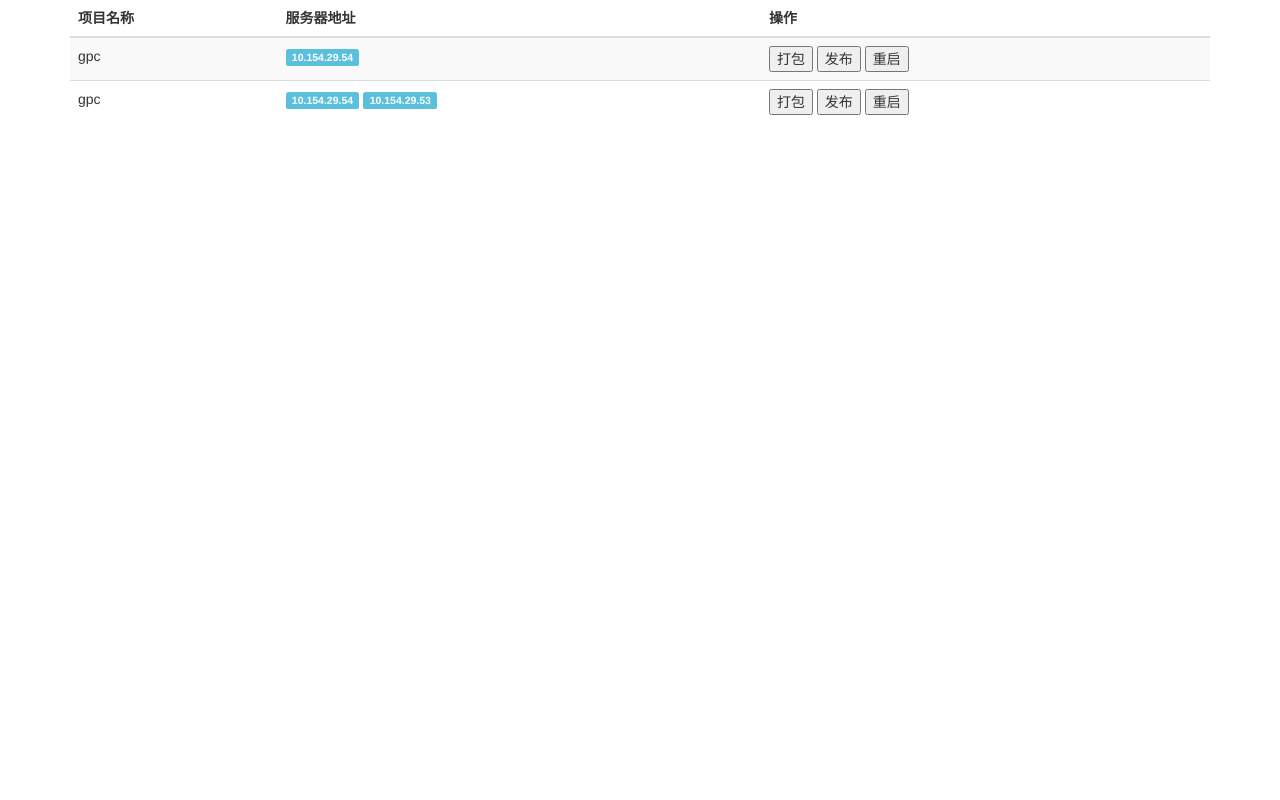
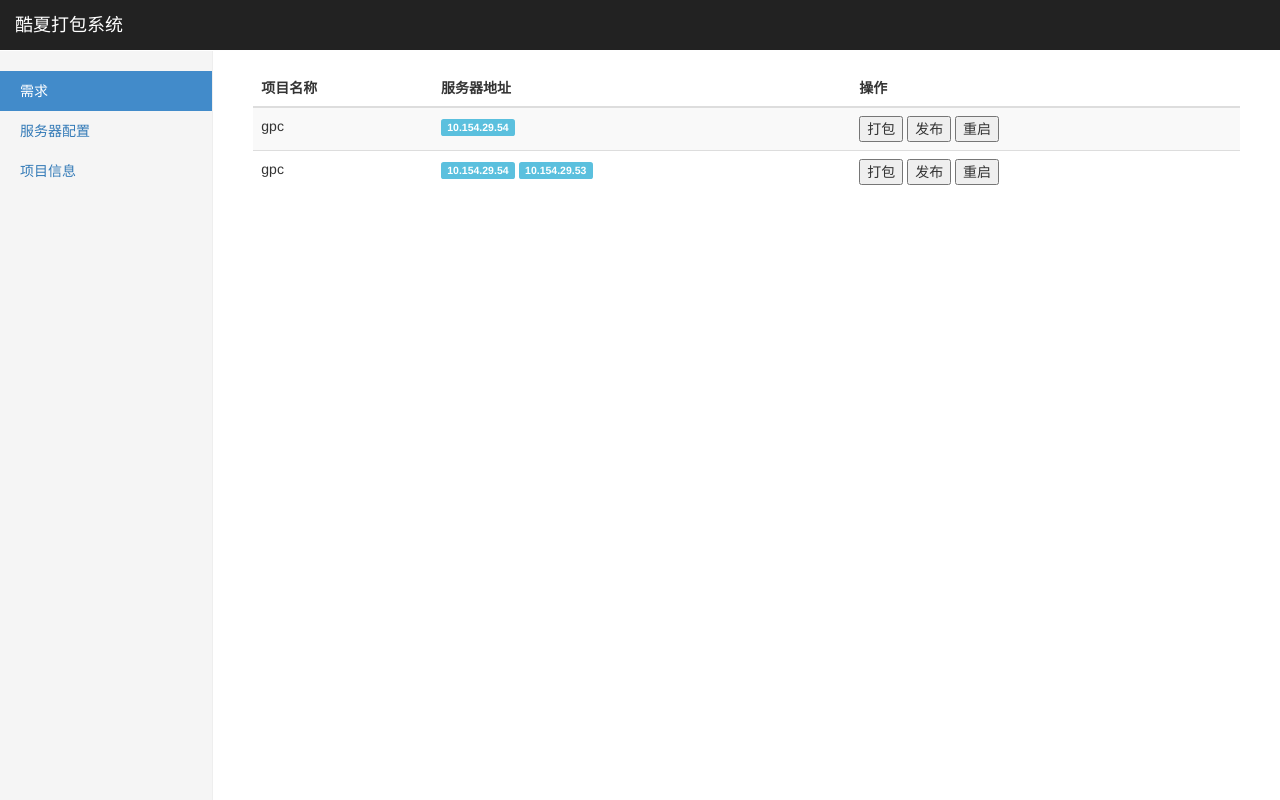
Before and after one commit to youpengfei/summer, a Flask app: page / in a window 1280 px wide. Run offline with Flask 2, Linux system fonts and the light colour scheme; data comes from the database, SQL or seed files in the repository; some libraries are stand-ins or nearby versions.

Commit message:
新增模版

```diff
--- a/templates/layout.html
+++ b/templates/layout.html
@@ -1,23 +1,178 @@
 <!DOCTYPE html>
-<html lang="en">
+<html lang="zh-CN">
 <head>
-    <meta charset="UTF-8">
+    <meta charset="utf-8">
+    <meta http-equiv="X-UA-Compatible" content="IE=edge">
+    <meta name="viewport" content="width=device-width, initial-scale=1">
+    <!-- 上述3个meta标签*必须*放在最前面，任何其他内容都*必须*跟随其后！ -->
+    <meta name="description" content="">
+    <meta name="author" content="">
+
     <title> {% block title %}酷夏打包系统{% endblock %}</title>
-    <!-- 新 Bootstrap 核心 CSS 文件 -->
-    <link rel="stylesheet" href="//cdn.bootcss.com/bootstrap/3.3.5/css/bootstrap.min.css">
 
-    <!-- 可选的Bootstrap主题文件（一般不用引入） -->
-    <link rel="stylesheet" href="//cdn.bootcss.com/bootstrap/3.3.5/css/bootstrap-theme.min.css">
+    <!-- Bootstrap core CSS -->
+    <link href="//cdn.bootcss.com/bootstrap/3.3.5/css/bootstrap.min.css" rel="stylesheet">
 
-    <!-- jQuery文件。务必在bootstrap.min.js 之前引入 -->
-    <script src="//cdn.bootcss.com/jquery/1.11.3/jquery.min.js"></script>
+    <!-- Custom styles for this template -->
+    <style>
+        /*
+ * Base structure
+ */
 
-    <!-- 最新的 Bootstrap 核心 JavaScript 文件 -->
-    <script src="//cdn.bootcss.com/bootstrap/3.3.5/js/bootstrap.min.js"></script>
+        /* Move down content because we have a fixed navbar that is 50px tall */
+        body {
+            padding-top: 50px;
+        }
+
+        /*
+         * Global add-ons
+         */
+
+        .sub-header {
+            padding-bottom: 10px;
+            border-bottom: 1px solid #eee;
+        }
+
+        /*
+         * Top navigation
+         * Hide default border to remove 1px line.
+         */
+        .navbar-fixed-top {
+            border: 0;
+        }
+
+        /*
+         * Sidebar
+         */
+
+        /* Hide for mobile, show later */
+        .sidebar {
+            display: none;
+        }
+
+        @media (min-width: 768px) {
+            .sidebar {
+                position: fixed;
+                top: 51px;
+                bottom: 0;
+                left: 0;
+                z-index: 1000;
+                display: block;
+                padding: 20px;
+                overflow-x: hidden;
+                overflow-y: auto; /* Scrollable contents if viewport is shorter than content. */
+                background-color: #f5f5f5;
+                border-right: 1px solid #eee;
+            }
+        }
+
+        /* Sidebar navigation */
+        .nav-sidebar {
+            margin-right: -21px; /* 20px padding + 1px border */
+            margin-bottom: 20px;
+            margin-left: -20px;
+        }
+
+        .nav-sidebar > li > a {
+            padding-right: 20px;
+            padding-left: 20px;
+        }
+
+        .nav-sidebar > .active > a,
+        .nav-sidebar > .active > a:hover,
+        .nav-sidebar > .active > a:focus {
+            color: #fff;
+            background-color: #428bca;
+        }
+
+        /*
+         * Main content
+         */
+
+        .main {
+            padding: 20px;
+        }
+
+        @media (min-width: 768px) {
+            .main {
+                padding-right: 40px;
+                padding-left: 40px;
+            }
+        }
+
+        .main .page-header {
+            margin-top: 0;
+        }
+
+        /*
+         * Placeholder dashboard ideas
+         */
+
+        .placeholders {
+            margin-bottom: 30px;
+            text-align: center;
+        }
+
+        .placeholders h4 {
+            margin-bottom: 0;
+        }
+
+        .placeholder {
+            margin-bottom: 20px;
+        }
+
+        .placeholder img {
+            display: inline-block;
+            border-radius: 50%;
+        }
+    </style>
+
+
+    <!-- HTML5 shim and Respond.js for IE8 support of HTML5 elements and media queries -->
+    <!--[if lt IE 9]>
+    <script src="//cdn.bootcss.com/html5shiv/3.7.2/html5shiv.min.js"></script>
+    <script src="//cdn.bootcss.com/respond.js/1.4.2/respond.min.js"></script>
+    <![endif]-->
 </head>
+
 <body>
-<div class="container">
-    {% block body %}{% endblock %}
+
+<nav class="navbar navbar-inverse navbar-fixed-top">
+    <div class="container-fluid">
+        <div class="navbar-header">
+            <button type="button" class="navbar-toggle collapsed" data-toggle="collapse" data-target="#navbar"
+                    aria-expanded="false" aria-controls="navbar">
+                <span class="sr-only">Toggle navigation</span>
+                <span class="icon-bar"></span>
+                <span class="icon-bar"></span>
+                <span class="icon-bar"></span>
+            </button>
+            <a class="navbar-brand" href="/">酷夏打包系统</a>
+        </div>
+        <div id="navbar" class="navbar-collapse collapse">
+        </div>
+    </div>
+</nav>
+
+<div class="container-fluid">
+    <div class="row">
+        <div class="col-sm-3 col-md-2 sidebar">
+            <ul class="nav nav-sidebar">
+                <li class="active"><a href="/">需求</a></li>
+                <li><a href="/server/list">服务器配置</a></li>
+                <li><a href="/project/list">项目信息</a></li>
+            </ul>
+        </div>
+        <div class="col-sm-9 col-sm-offset-3 col-md-10 col-md-offset-2 main">
+            {% block body %}{% endblock %}
+        </div>
+    </div>
 </div>
+
+<!-- Bootstrap core JavaScript
+================================================== -->
+<!-- Placed at the end of the document so the pages load faster -->
+<script src="//cdn.bootcss.com/jquery/1.11.3/jquery.min.js"></script>
+<script src="//cdn.bootcss.com/bootstrap/3.3.5/js/bootstrap.min.js"></script>
 </body>
 </html>
```
